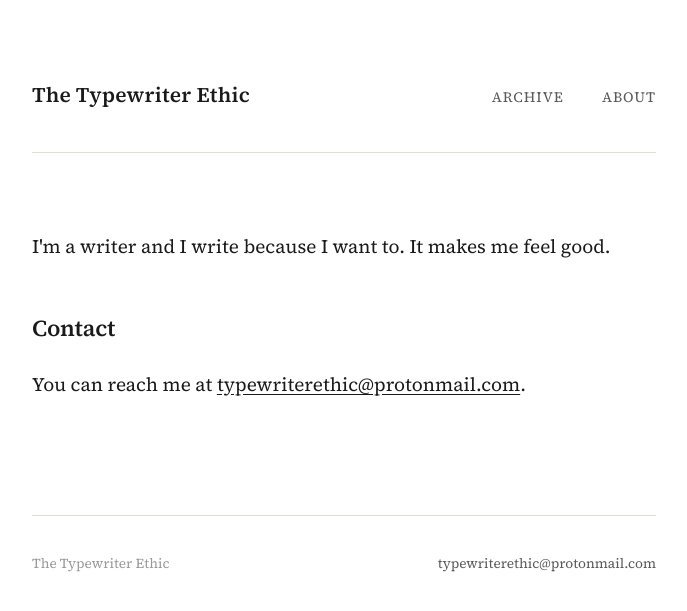
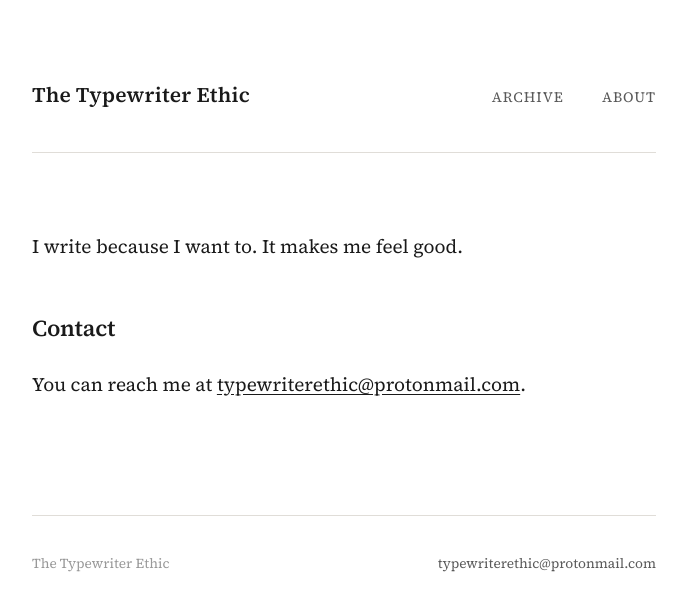
Before and after one commit to typewriterethic/typewriterethic.github.io, a Jekyll site: the page built from about.md, in a window 1280 px wide. Shown: the top 611 px of the page, without its empty margins (296-983 px from the left). Built offline with Jekyll 4.4.1, drawn with Linux system fonts in a browser that asks for light colours.

Commit message:
Update about.md

```diff
--- a/about.md
+++ b/about.md
@@ -6,7 +6,7 @@ permalink: /about/
 
 <div class="page-content">
 
-<p>I'm a writer and I write because I want to. It makes me feel good.</p>
+<p>I write because I want to. It makes me feel good.</p>
 
 <h2>Contact</h2>
 
```
